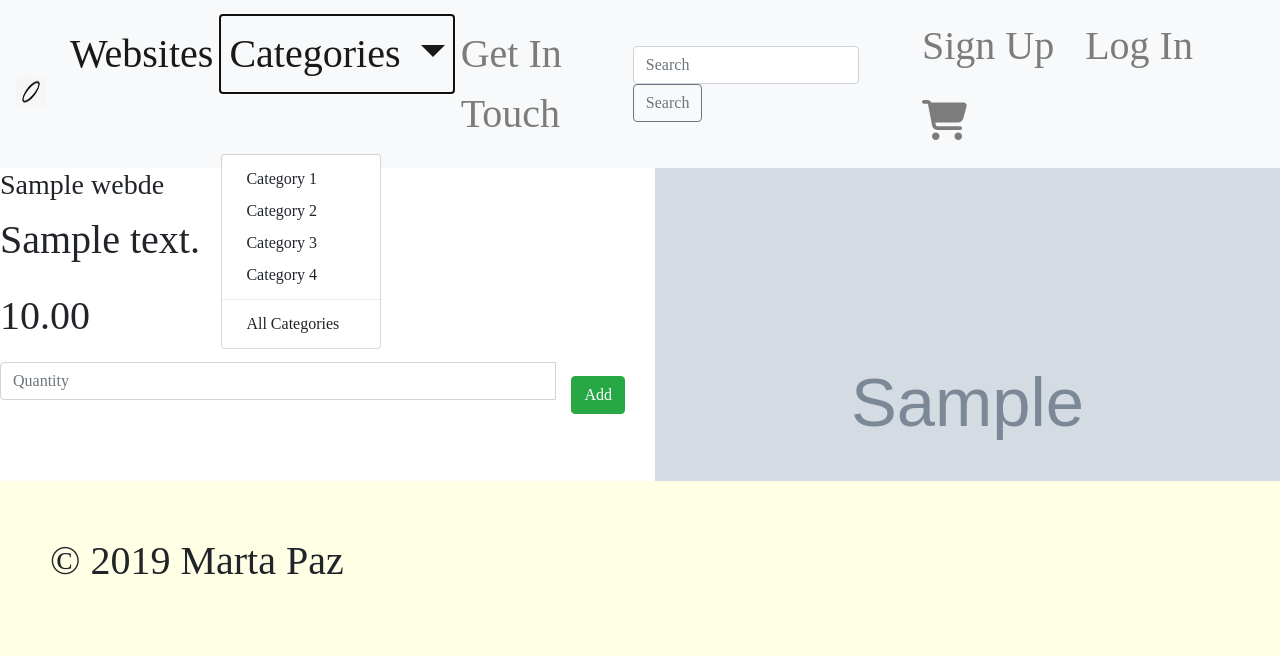
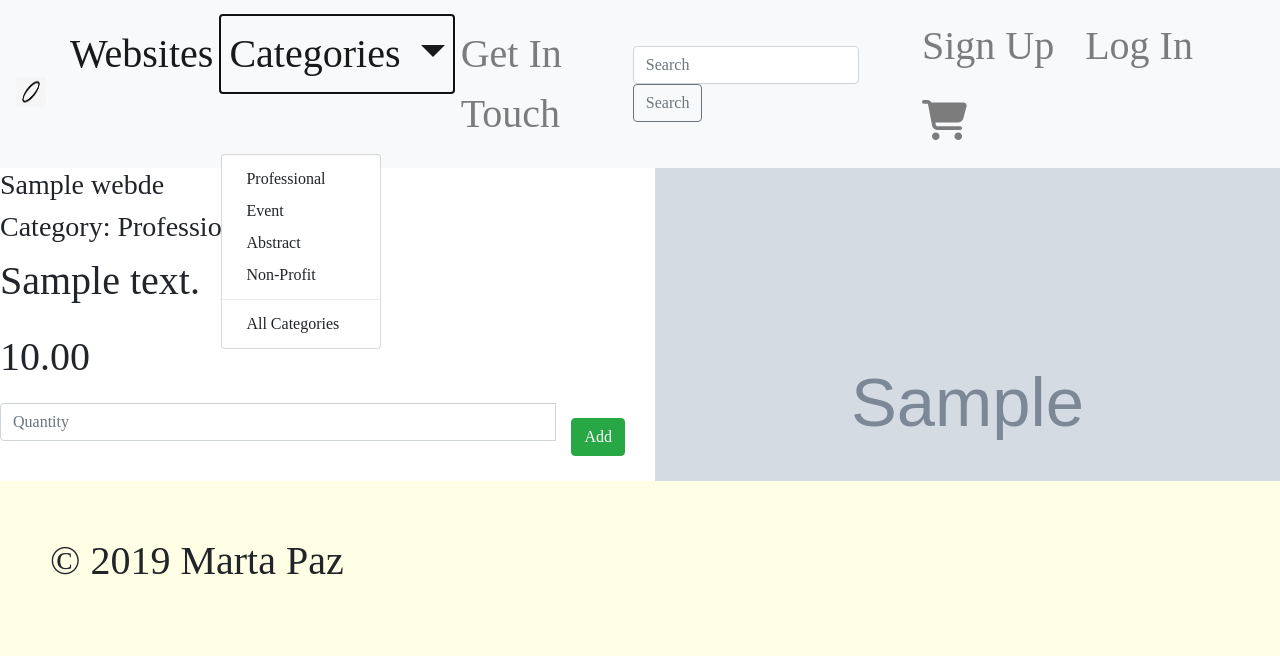
Before and after one commit to pazcm/websites-design-spot, a Django app: page /webdes/1/ in a window 1280 px wide, after a click on "Categories". Shown: the top 656 px of the page. Run offline with Django 3.2, Linux system fonts and the light colour scheme; tables that the repository leaves empty hold one stand-in row (values such as "Sample post"); grey boxes marked "Sample" are stand-in pictures; some libraries are stand-ins or nearby versions; some web fonts are replaced.

Commit message:
update category model view

```diff
--- a/websites_design_spot/templates/base.html
+++ b/websites_design_spot/templates/base.html
@@ -39,20 +39,23 @@
         <li class="nav-item active">
           <a class="nav-link" href="{% url 'webdes' %}">Websites <span class="sr-only">(current)</span></a>
         </li>
+
         <li class="nav-item dropdown">
-          <a class="nav-link dropdown-toggle" href="{% url 'category' %}" id="navbarDropdown" role="button" data-toggle="dropdown"
+          <a class="nav-link dropdown-toggle" href="#" id="navbarDropdown" role="button" data-toggle="dropdown"
             aria-haspopup="true" aria-expanded="false">
             Categories
           </a>
           <div class="dropdown-menu" aria-labelledby="navbarDropdown">
-            <a class="dropdown-item" href="{% url 'category' %}">Category 1</a>
-            <a class="dropdown-item" href="{% url 'category' %}">Category 2</a>
-            <a class="dropdown-item" href="{% url 'category' %}">Category 3</a>
-            <a class="dropdown-item" href="{% url 'category' %}">Category 4</a>
+            <a class="dropdown-item" href="{% url 'filter_webdes' 'P' %}">Professional</a>
+            <a class="dropdown-item" href="{% url 'filter_webdes' 'E' %}">Event</a>
+            <a class="dropdown-item" href="{% url 'filter_webdes' 'A' %}">Abstract</a>
+            <a class="dropdown-item" href="{% url 'filter_webdes' 'NP' %}">Non-Profit</a>
             <div class="dropdown-divider"></div>
-            <a class="dropdown-item" href="#">All Categories</a>
+              <a class="dropdown-item" href="{% url 'webdes' %}">All Categories</a>
+
           </div>
         </li>
+
         <li class="nav-item">
           <a class="nav-link" href="{% url 'contact' %}" tabindex="-1">Get In Touch</a>
         </li>
--- a/websites_design_spot/templates/webdes/webdes_detail.html
+++ b/websites_design_spot/templates/webdes/webdes_detail.html
@@ -7,6 +7,12 @@
         <div class="row row-flex">
             <div class="col-xs-10 col-xs-offset-1 col-sm-offset-0 col-sm-6 col-md-6 display panel panel-default">
                 <h3>{{ webdes.name }}</h3>
+                <h3 class="webdes-category">Category: {{ webdes.get_category_display }}</h3>
+            {% for category in webdes.categorys.all %}
+              <a href="{% url 'webdes_category' category.name %}">
+                {{ category.name }}
+              </a>
+            {% endfor %}
                 <p class="webdes-description">{{ webdes.description }}</p>
                 <p>{{ webdes.price }}</p>
                 <form method="post" action="{% url 'add_to_cart' webdes.id %}">
--- a/websites_design_spot/webdes/admin.py
+++ b/websites_design_spot/webdes/admin.py
@@ -1,6 +1,5 @@
 from django.contrib import admin
-from .models import Webdes, Category
+from .models import Webdes
 
 # Add websites through admin panel
 admin.site.register(Webdes)
-admin.site.register(Category)
--- a/websites_design_spot/webdes/models.py
+++ b/websites_design_spot/webdes/models.py
@@ -4,8 +4,12 @@ from django.db import models
 
 # It will add 'category' field to the db
 
-class Category(models.Model):
-    title = models.CharField(max_length=40, default='')
+CATEGORY_CHOICES = [
+    ('P', 'Professional'),
+    ('E', 'Event'),
+    ('A', 'Abastract'),
+    ('NP', 'Non-Profit'),
+]
 
 # It will create the database for the 'webdes'
 
@@ -14,7 +18,7 @@ class Webdes(models.Model):
     description = models.TextField()
     price = models.DecimalField(max_digits=6, decimal_places=2)
     image = models.ImageField(upload_to='images')
-    categories = models.ManyToManyField('Category', related_name='webdes')
+    category = models.CharField(choices=CATEGORY_CHOICES, max_length=20, default='Event')
 
     def __str__(self):
         return self.name
--- a/websites_design_spot/webdes/urls.py
+++ b/websites_design_spot/webdes/urls.py
@@ -1,10 +1,10 @@
 from django.conf.urls import url, include
-from .views import all_webdes, WebdesDetail, webdes_category
+from .views import all_webdes, WebdesDetail, filter_webdes
 from .views import webdes_home
 
 urlpatterns = [
     url(r'^$', all_webdes, name='webdes'),
     url(r'^(?P<pk>\d+)/$', WebdesDetail.as_view(), name='webdes-detail'),
     url(r'^$',  webdes_home, name='index'),
-    url(r'^$',  webdes_category, name='category'),
+    url(r'^(?P<requestedCategory>[a-zA-Z ]*)$', filter_webdes, name='filter_webdes'),
 ]
--- a/websites_design_spot/webdes/views.py
+++ b/websites_design_spot/webdes/views.py
@@ -1,3 +1,4 @@
+from django.core.paginator import Paginator, EmptyPage, PageNotAnInteger
 from django.shortcuts import render
 from .models import Webdes
 from django.views.generic import DetailView
@@ -7,29 +8,43 @@ def all_webdes(request):
     """Return all webdes in the DB and display webdes page"""
 
     webdes = Webdes.objects.all()
-    return render(request, "webdes.html", {"webdes": webdes})
+    paginator = Paginator(webdes, 8)  # show 8 webdes each page
+
+    page = request.GET.get('page')
+    try:
+        webdes = paginator.page(page)
+    except PageNotAnInteger:
+        # retrieve first page
+        webdes = paginator.page(1)
+    except EmptyPage:
+        # retrieve last page
+        webdes = paginator.page(paginator.num_pages)
+
+    return render(request, 'webdes.html', {'webdes': webdes})
+
+# category view
+def filter_webdes(request, requestedCategory):
+    webdes = Webdes.objects.filter(category=requestedCategory)
+    paginator = Paginator(webdes, 8)  # show 8 webdes
+
+    page = request.GET.get('page')
+    try:
+        webdes = paginator.page(page)
+    except PageNotAnInteger:
+         # retrieve first page
+        webdes = paginator.page(1)
+    except EmptyPage:
+         # retrieve last page
+        webdes = paginator.page(paginator.num_pages)
+    return render(request, 'webdes.html', {'webdes': webdes})
 
 # home page view
 def webdes_home(request):
     """Return header and all webdes in the DB and display home page"""
 
     webdes = Webdes.objects.all()
-    return render(request, "index.html", {"webdes": webdes})
+    return render(request, 'index.html', {'webdes': webdes})
 
-# webdes_category view
-def webdes_category(request, category):
-    """Return the webdes view of a specific category chosen by the user"""
-
-    webdes = Webdes.objects.filter(
-        categories__title__contains=category
-    ).order_by(
-        'webdes_name'
-    )
-    context = {
-        "category": category,
-        "webdes": webdes
-    }
-    return render(request, "webdes_category.html", context)
 
 # Information about a specific webdes
 
```
